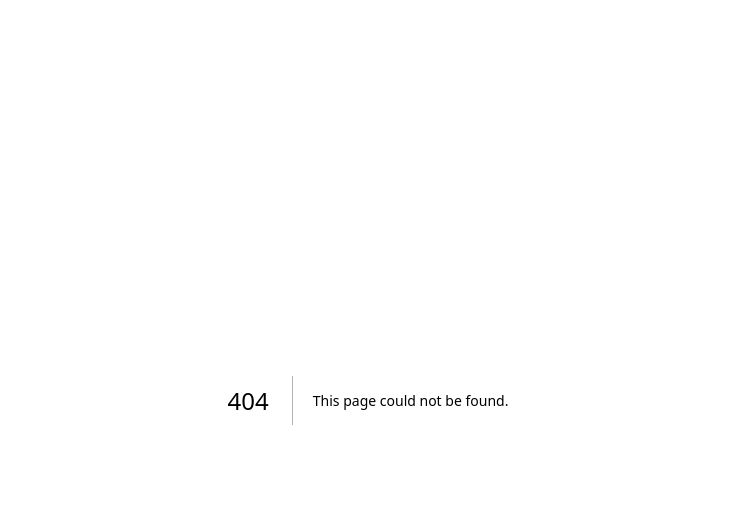
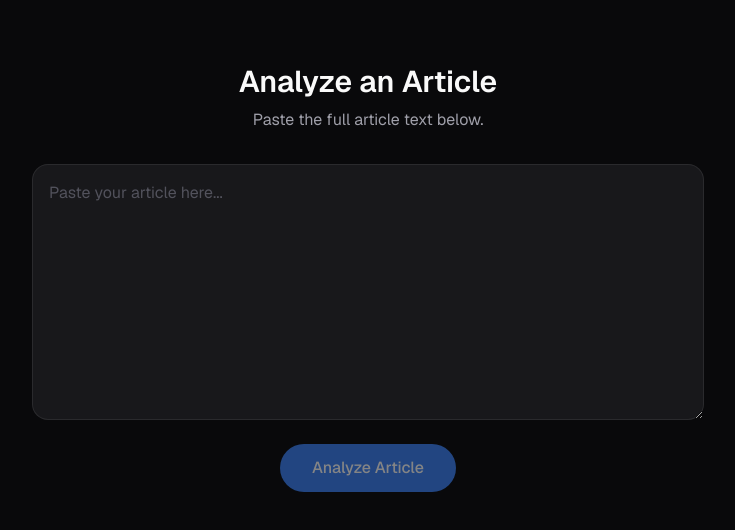
Before and after one commit to v-goel0612/newslens-ai, a Next.js app: page /analyze in a window 1280 px wide. Before the commit this address had no page. Shown: the top 530 px of the page, without its empty margins (272-1007 px from the left). Built offline with nearby package versions, Linux system fonts and the light colour scheme.

Commit message:
Add analyze page with textarea, connect to API route

```diff
--- /dev/null
+++ b/app/analyze/page.tsx
@@ -0,0 +1,70 @@
+"use client";
+
+import { useState } from "react";
+import { Loader2 } from "lucide-react";
+
+export default function AnalyzePage() {
+  const [articleText, setArticleText] = useState("");
+  const [isLoading, setIsLoading] = useState(false);
+  const [error, setError] = useState<string | null>(null);
+
+  async function handleAnalyze() {
+    setError(null);
+    setIsLoading(true);
+
+    try {
+      const response = await fetch("/api/analyze", {
+        method: "POST",
+        headers: { "Content-Type": "application/json" },
+        body: JSON.stringify({ articleText }),
+      });
+
+      const data = await response.json();
+
+      if (!response.ok) {
+        throw new Error(data.error || "Something went wrong.");
+      }
+
+      console.log("Analysis result:", data);
+      // We'll handle navigating to a results page in the next step
+    } catch (err) {
+      const message = err instanceof Error ? err.message : "Unknown error occurred.";
+      setError(message);
+    } finally {
+      setIsLoading(false);
+    }
+  }
+
+  return (
+    <main className="flex flex-1 flex-col items-center bg-background px-6 py-16 text-foreground">
+      <h1 className="text-3xl font-semibold">Analyze an Article</h1>
+      <p className="mt-2 text-zinc-400">Paste the full article text below.</p>
+
+      <textarea
+        value={articleText}
+        onChange={(e) => setArticleText(e.target.value)}
+        placeholder="Paste your article here..."
+        className="mt-8 h-64 w-full max-w-2xl rounded-2xl border border-border bg-card p-4 text-foreground placeholder:text-zinc-600 focus:outline-none focus:ring-2 focus:ring-primary"
+      />
+
+      {error && (
+        <p className="mt-4 max-w-2xl text-sm text-danger">{error}</p>
+      )}
+
+      <button
+        onClick={handleAnalyze}
+        disabled={isLoading || articleText.trim().length < 50}
+        className="mt-6 flex items-center gap-2 rounded-full bg-primary px-8 py-3 font-medium text-white transition-colors hover:bg-blue-600 disabled:cursor-not-allowed disabled:opacity-50"
+      >
+        {isLoading ? (
+          <>
+            <Loader2 className="h-4 w-4 animate-spin" />
+            Analyzing...
+          </>
+        ) : (
+          "Analyze Article"
+        )}
+      </button>
+    </main>
+  );
+}
```
